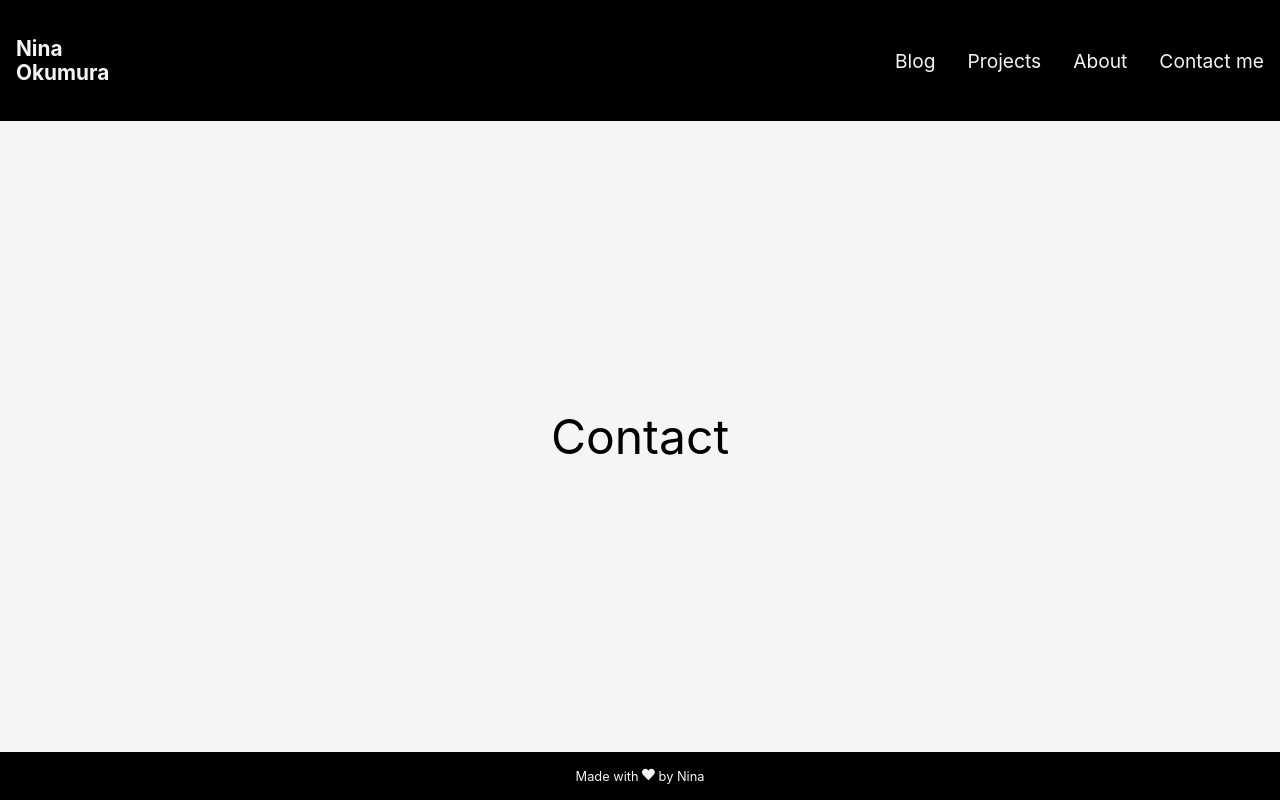
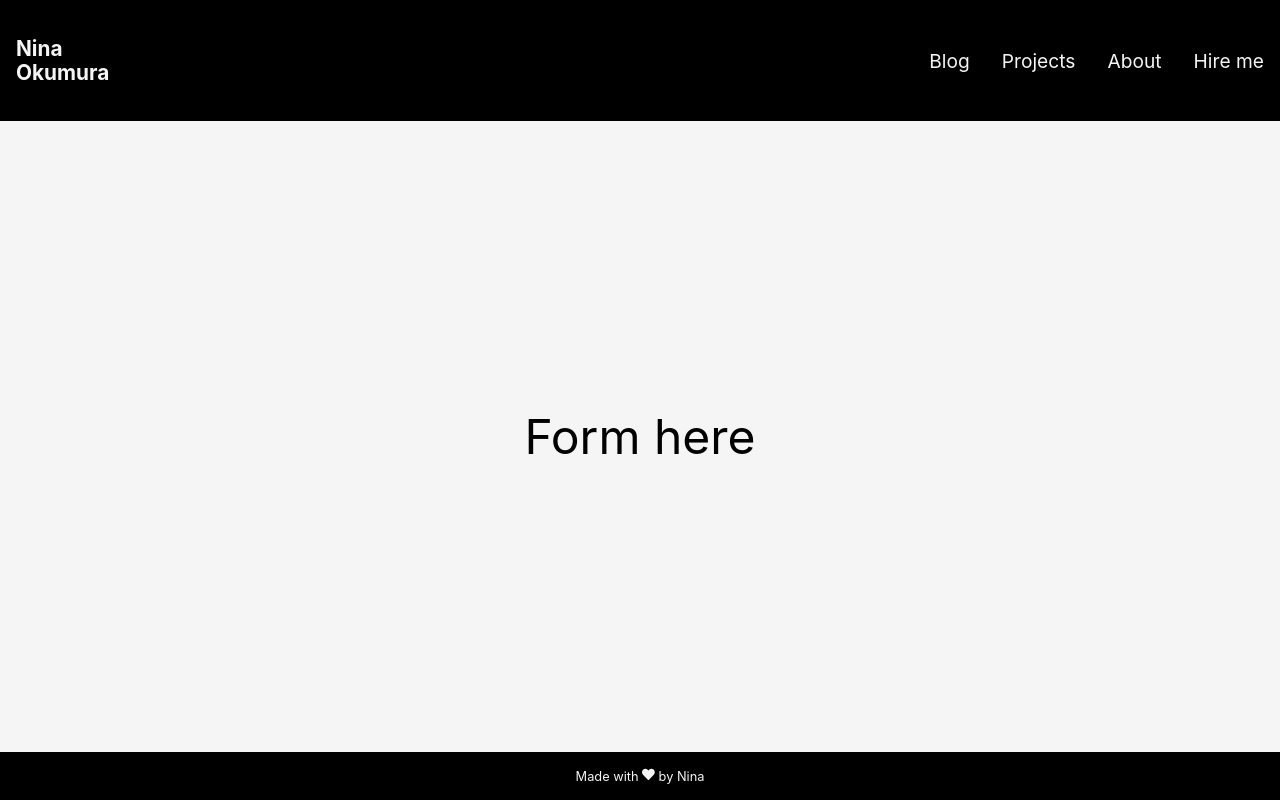
Before and after one commit to ninaokumura/portfolio-react, a React (Create React App) app: page /contact in a window 1280 px wide. Built offline with nearby package versions, Linux system fonts and the light colour scheme.

Commit message:
update contactMe page's name to HireMe

```diff
--- a/src/App.js
+++ b/src/App.js
@@ -8,7 +8,7 @@ import Footer from './components/footer/footer';
 import Home from './Pages/Home';
 import Projects from './Pages/Projects';
 import AboutMe from './Pages/AboutMe';
-import ContactMe from './Pages/ContactMe';
+import HireMe from './Pages/HireMe';
 import NotFound from './Pages/NotFound';
 
 function App() {
@@ -22,7 +22,7 @@ function App() {
             {/* <Route path='/blog' element={<Blog />} /> */}
             <Route path='/projects' element={<Projects />} />
             <Route path='/about' element={<AboutMe />} />
-            <Route path='/contact' element={<ContactMe />} />
+            <Route path='/contact' element={<HireMe />} />
             <Route path='*' element={<NotFound />} />
           </Routes>
         </main>
--- a/src/Pages/ContactMe.jsx
+++ /dev/null
@@ -1,5 +0,0 @@
-import React from 'react';
-
-export default function ContactMe() {
-  return <div>Contact</div>;
-}
--- /dev/null
+++ b/src/Pages/HireMe.jsx
@@ -0,0 +1,5 @@
+import React from 'react';
+
+export default function HireMe() {
+  return <div>Form here</div>;
+}
--- a/src/components/navbar/navbar.jsx
+++ b/src/components/navbar/navbar.jsx
@@ -17,7 +17,7 @@ function Navbar() {
           <Link to='/about'>About</Link>
         </li>
         <li>
-          <Link to='/contact'>Contact me</Link>
+          <Link to='/contact'>Hire me</Link>
         </li>
       </ul>
     </nav>
```
